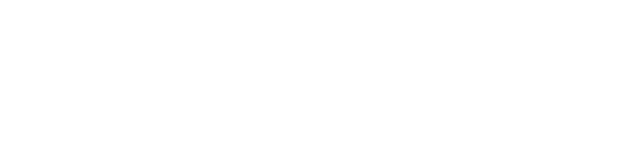
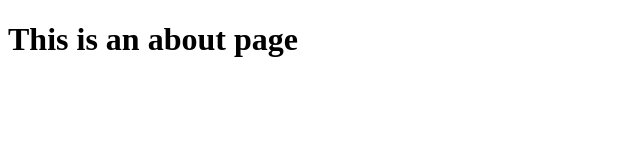
Before and after one commit to Ehis008/GitOnVScode, a plain HTML site: page about.html in a window 1280 px wide. Shown: the whole page, without its empty margins (0-640 px from the left). Drawn offline with Linux system fonts and the light colour scheme.

```diff
--- a/about.html
+++ b/about.html
@@ -6,6 +6,7 @@
     <title>Document</title>
 </head>
 <body>
+    <h1>This is an about page</h1>
 
 </body>
 </html>
```
